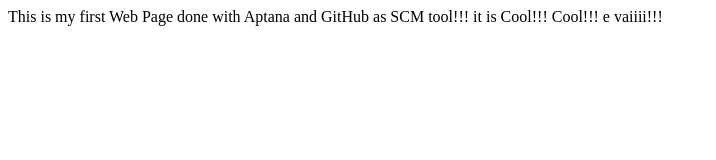
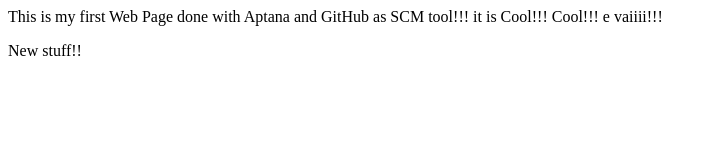
Before and after one commit to AlbMor/TestWeb, a plain HTML site: page index.html in a window 1280 px wide. Shown: the whole page, without its empty margins (0-716 px from the left). Drawn offline with Linux system fonts and the light colour scheme.

Commit message:
new stuff from a new Dev server

```diff
--- a/index.html
+++ b/index.html
@@ -7,6 +7,9 @@
 	</head>
 	<body>
 		This is my first Web Page done with Aptana and GitHub as SCM tool!!! it is Cool!!! Cool!!! e vaiiii!!!
+		<div>
+			<p> New stuff!!</p>
+		</div>
 	</body>
 
 
```
